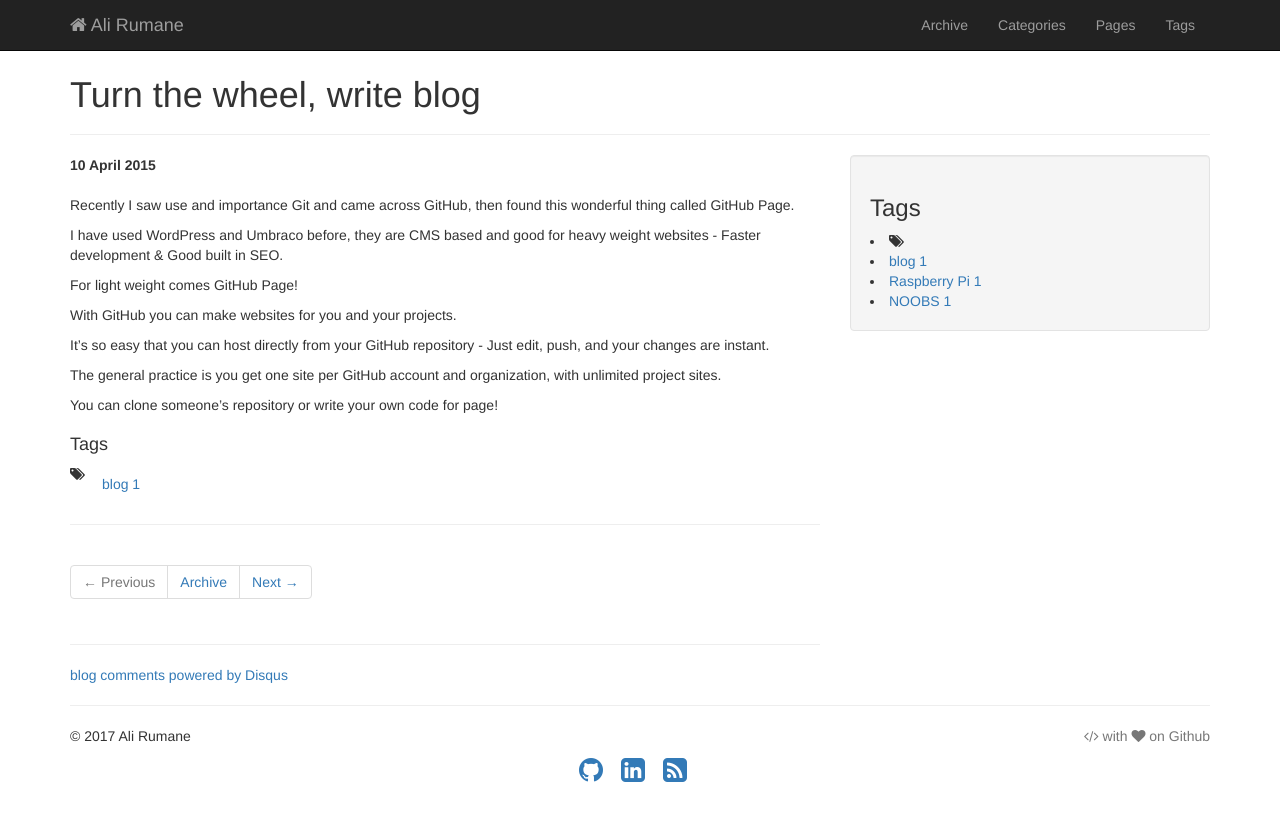
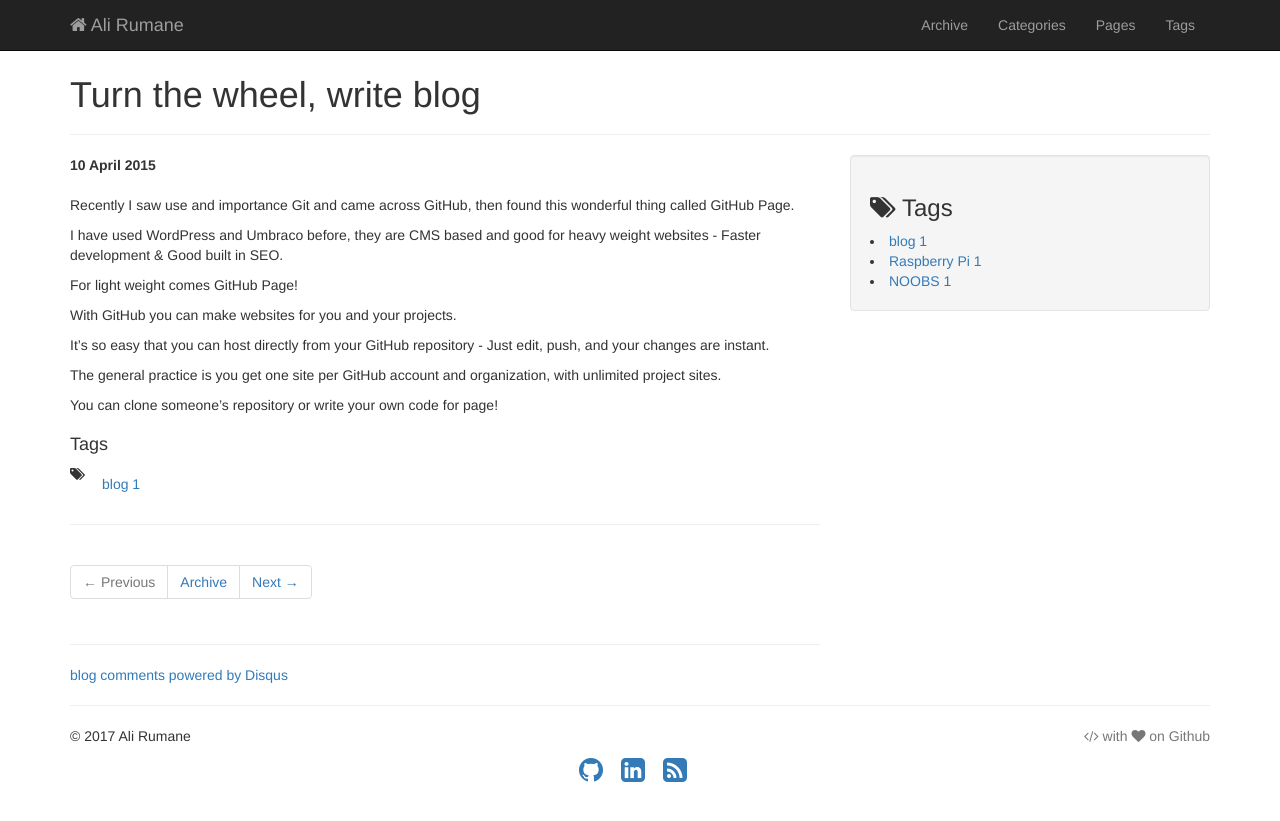
Before and after one commit to alirumane/ali-backup, a Jekyll site: the page built from _posts/2015-04-10-start-blog.md, in a window 1280 px wide. Shown: the top 821 px of the page. Built offline with Jekyll 4.4.1, drawn with Linux system fonts in a browser that asks for light colours; comment, search, counter and statistics services are not loaded.

Commit message:
Update post.html

```diff
--- a/_includes/themes/bootstrap/post.html
+++ b/_includes/themes/bootstrap/post.html
@@ -52,8 +52,8 @@
 
     <div class="col-md-4 hidden-xs">
 	<div class="well">
-	<h3>Tags</h3>
-		 <li><i class="fa fa-tags" aria-hidden="true"></i></li>
+	<h3> <i class="fa fa-tags" aria-hidden="true"></i> Tags</h3>
+		 <ul></ul>
 		{% assign tags_list = site.tags %}
 		{% include JB/tags_list %}
 	</div>
```
